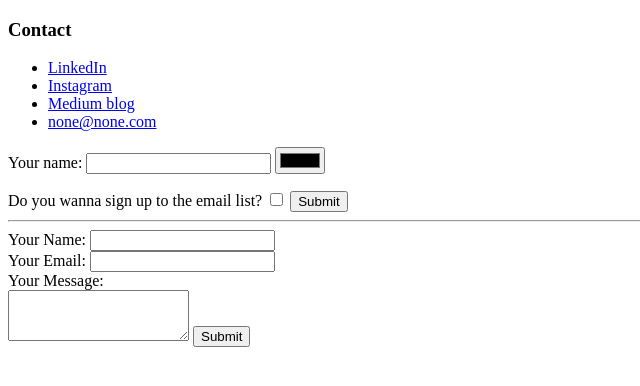
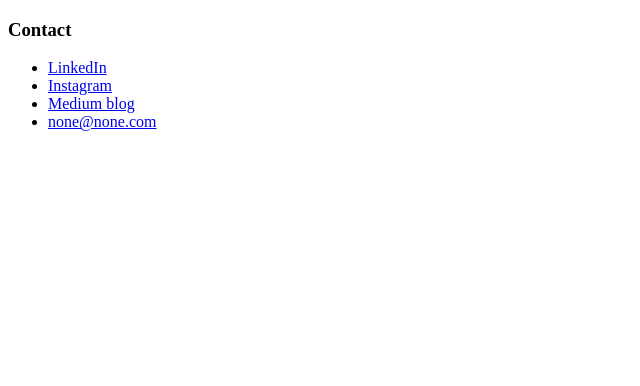
Before and after one commit to jayp2012/cv, a plain HTML site: page contact.html in a window 1280 px wide. Shown: the whole page, without its empty margins (0-640 px from the left). Drawn offline with Linux system fonts and the light colour scheme.

Commit message:
Update contact.html

```diff
--- a/contact.html
+++ b/contact.html
@@ -15,27 +15,6 @@
     <li><a href="mailto:none@none.com">none@none.com</a></li>
   </ul>
 
-  <form class="" action="index.html" method="post">
-    <label>Your name:</label>
-    <input type="text" name="" value="">
-    <input type="color" name="" value="">
-    <p>
-    </p>
-    <label>Do you wanna sign up to the email list?</label>
-    <input type="checkbox" name="" value="">
-    <input type="submit" name="">
-  </form>
-  <hr>
-<form action="mailto:none@none.com" method="post" enctype="text/plain">
-  <label>Your Name:</label>
-  <input type="text" name="yourName" value=""><br>
-  <label>Your Email:</label>
-  <input type="text" name="yourEmail" value=""><br>
-  <label>Your Message:</label><br>
-  <textarea name="yourMessage" rows="3" cols="20"></textarea>
-  <input type="submit" name="">
-</form>
-
 </body>
 
 </html>
```
